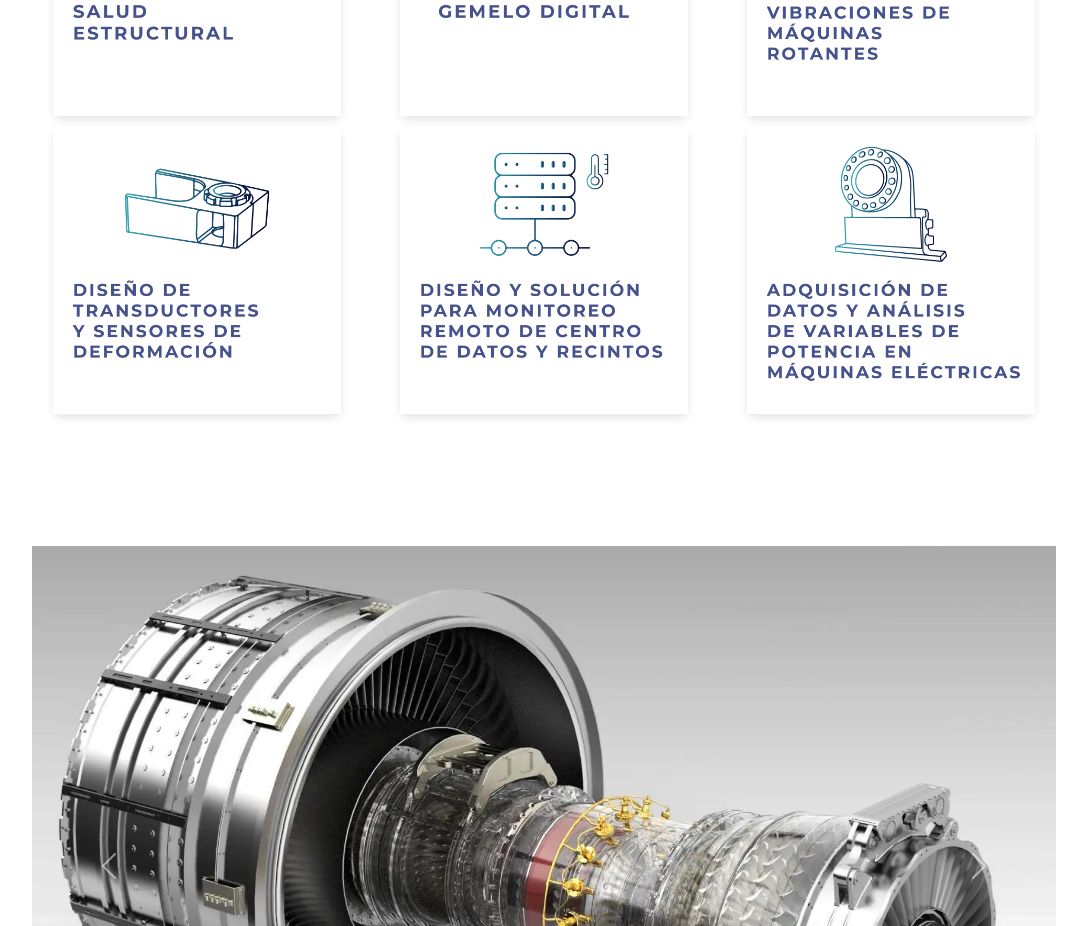
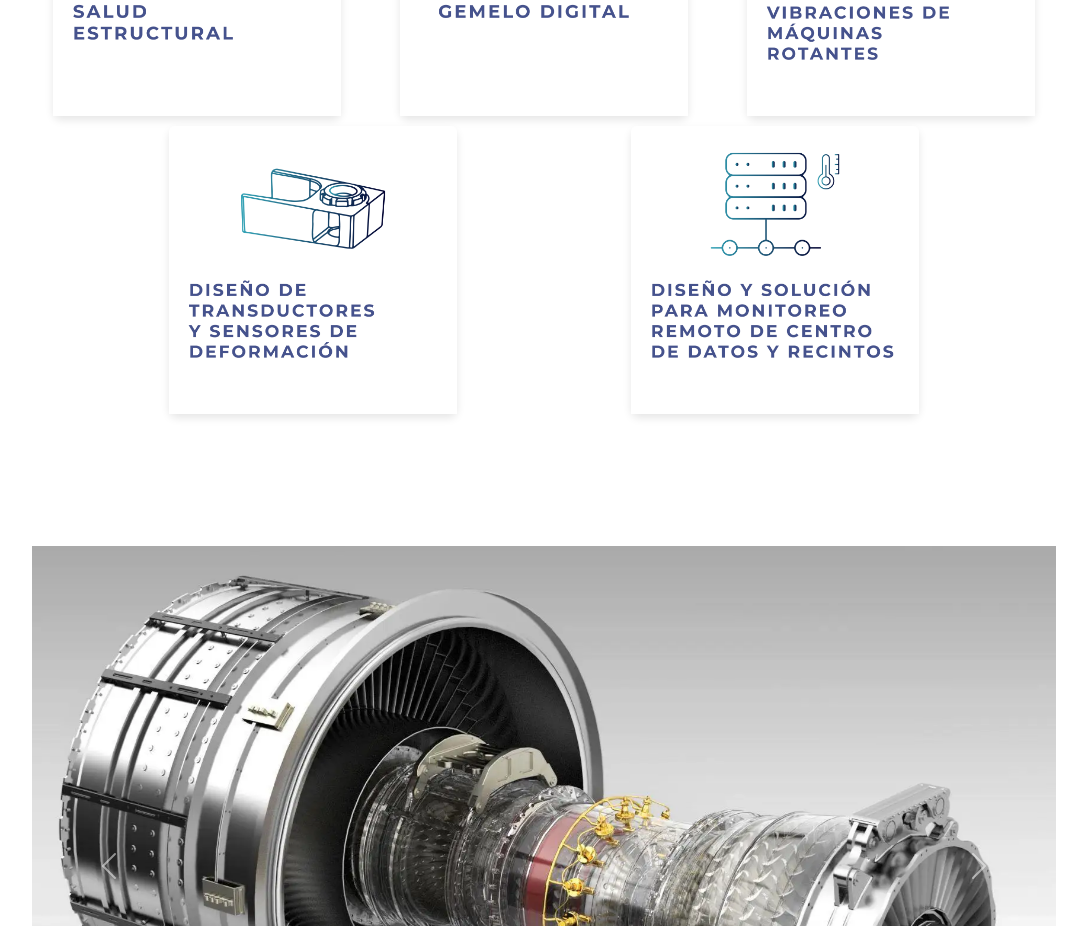
Before and after one commit to EliasGallay/PF-Gallay, a website: page index.html in a window 1280 px wide. Shown: the part 842-1768 px from the top of the page, without its empty margins (96-1183 px from the left). Drawn offline with nearby package versions, Linux system fonts and the light colour scheme.

Commit message:
Update index.html

```diff
--- a/index.html
+++ b/index.html
@@ -112,14 +112,10 @@
       <div class="card tarjeta" style="width: 18rem;">
         <img src="./img/servicios/5.png" class="card-img-top" alt="Servicio5">
       </div>
-      <div class="card tarjeta" style="width: 18rem;">
-        <img src="./img/servicios/6.png" class="card-img-top" alt="Servicio6">
-      </div>
 
     </section>
 
 
-    <!-- commit -->
 
     <section class="carousel-imagenes">
       <div id="carouselExampleCaptions" class="carousel slide">
```
